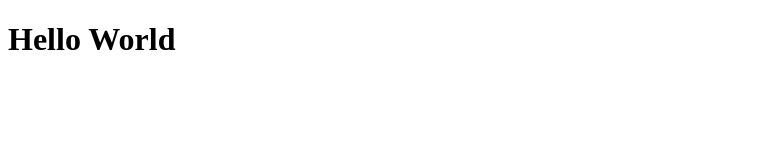
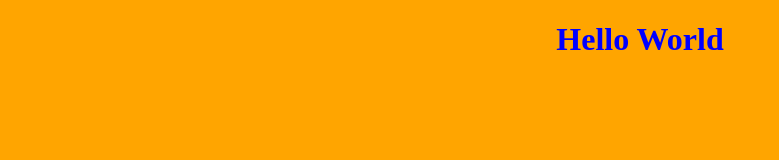
Before and after one commit to HeavenHamilton/heavenhamilton.github.io, a plain HTML site: page index.html in a window 1280 px wide. Shown: the whole page, without its empty margins (0-779 px from the left). Drawn offline with Linux system fonts and the light colour scheme.

Commit message:
Update styles.css

```diff
--- a/css/styles.css
+++ b/css/styles.css
@@ -1,3 +1,7 @@
-p {
-    font-family: verdana;font-color: red:font-size: 20px;
+body {
+    background-color:orange;
     }
+h1 {
+    color: blue;
+    text-align:center;
+}
```
